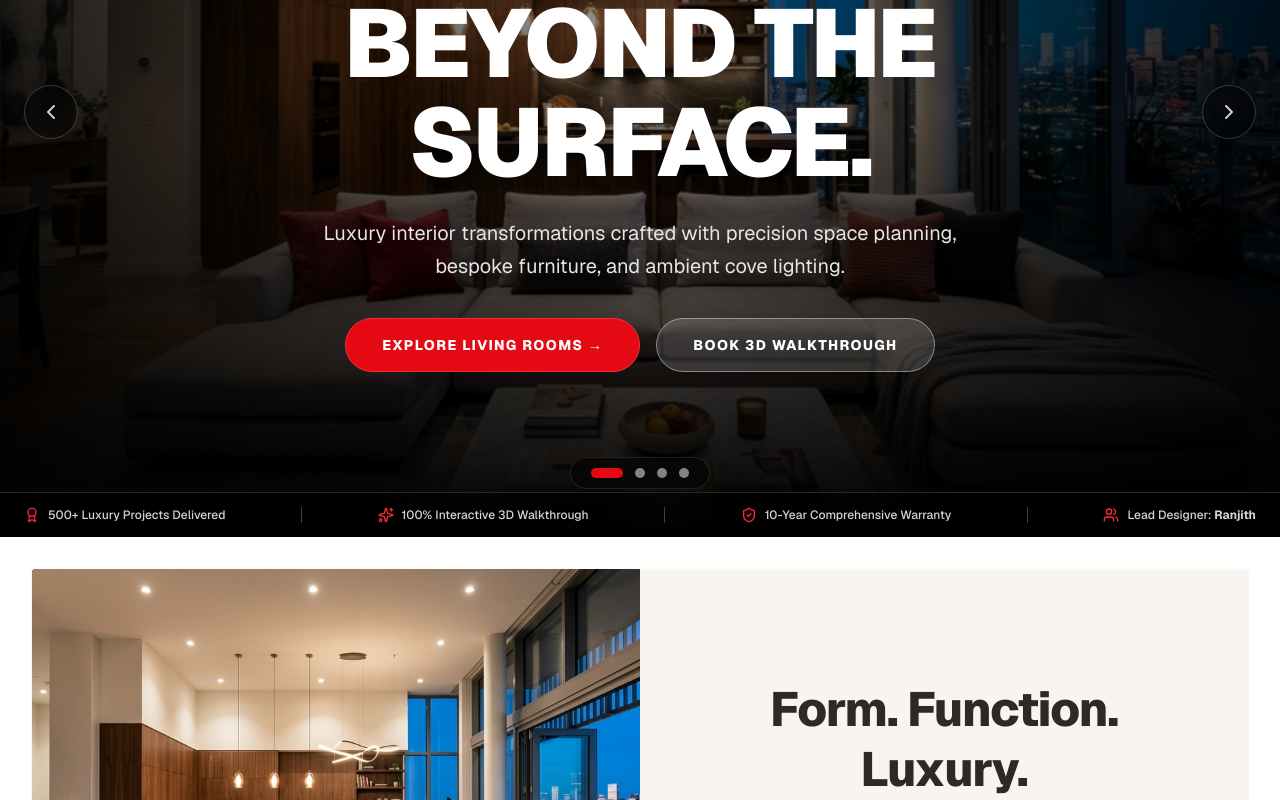
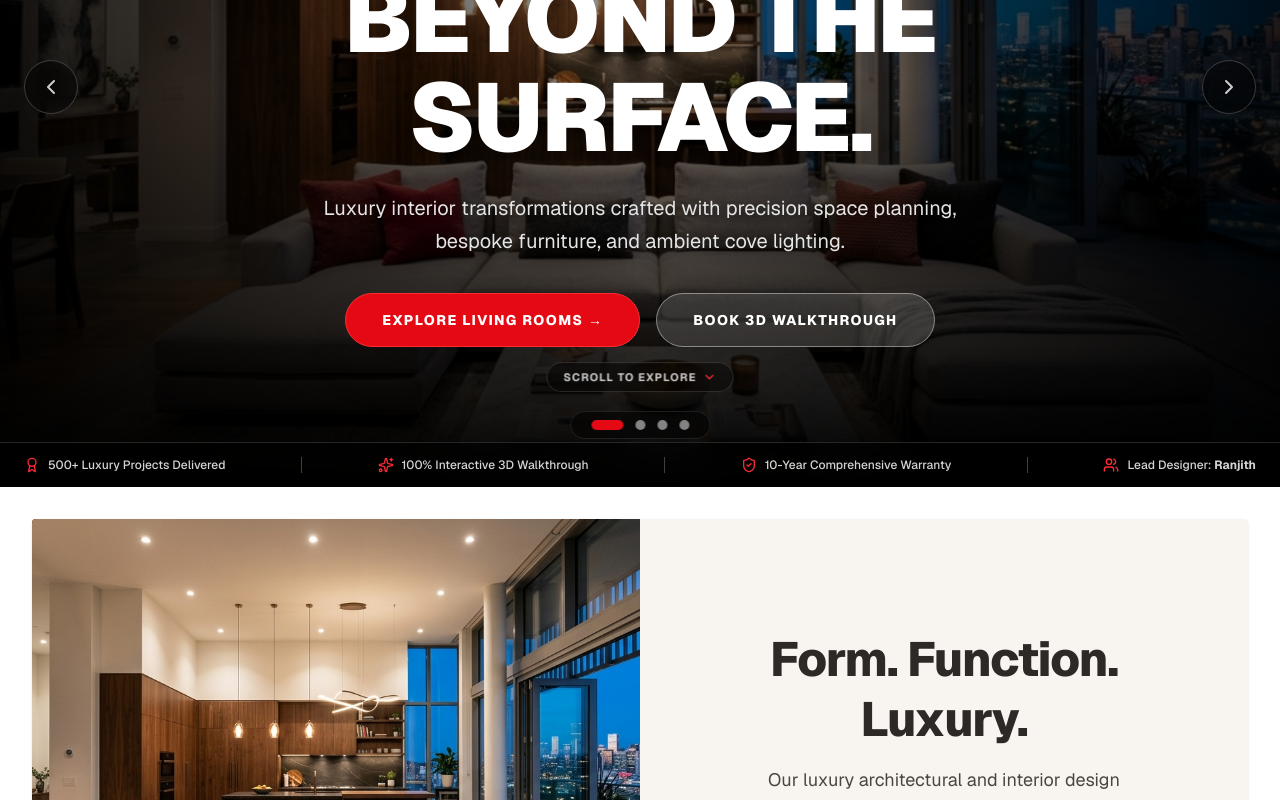
Before and after one commit to venkaat/nuform, a Next.js app: page / in a window 1280 px wide. Shown: the part 550-1350 px from the top of the page. Built offline with nearby package versions, Linux system fonts and the light colour scheme.

Commit message:
Set Cinematic Hero to 100vh full page coverage with animated scroll indicator before revealing rest of site

```diff
--- a/components/CinematicHero.tsx
+++ b/components/CinematicHero.tsx
@@ -1,7 +1,7 @@
 "use client";
 
 import React, { useState, useEffect, useRef } from "react";
-import { ChevronLeft, ChevronRight, Sparkles, ShieldCheck, Award, Users } from "lucide-react";
+import { ChevronLeft, ChevronRight, ChevronDown, Sparkles, ShieldCheck, Award, Users } from "lucide-react";
 
 interface CinematicHeroProps {
   onOpenConsultation: (serviceOrDesigner?: string) => void;
@@ -95,7 +95,7 @@ export default function CinematicHero({ onOpenConsultation, onHeroLoaded }: Cine
       ref={containerRef}
       onMouseMove={handleMouseMove}
       onMouseLeave={handleMouseLeave}
-      className="relative w-full h-[700px] sm:h-[780px] lg:h-[850px] bg-black overflow-hidden select-none"
+      className="relative w-full h-screen min-h-[100dvh] bg-black overflow-hidden select-none"
     >
 
       {/* BACKGROUND SLIDES WITH SLOW ZOOM & MOUSE PARALLAX EFFECT */}
@@ -218,8 +218,19 @@ export default function CinematicHero({ onOpenConsultation, onHeroLoaded }: Cine
         <ChevronRight className="w-6 h-6" />
       </button>
 
-      {/* SLIDE PROGRESS DOTS */}
-      <div className="absolute bottom-16 sm:bottom-12 left-1/2 -translate-x-1/2 z-30 flex items-center gap-3 bg-black/50 px-5 py-2.5 rounded-full backdrop-blur-md border border-white/10">
+      {/* SLIDE PROGRESS DOTS & SCROLL INDICATOR */}
+      <div className="absolute bottom-16 sm:bottom-12 left-1/2 -translate-x-1/2 z-30 flex flex-col items-center gap-3">
+        <button
+          onClick={() => {
+            window.scrollTo({ top: window.innerHeight, behavior: "smooth" });
+          }}
+          className="flex items-center gap-1.5 text-[11px] font-bold text-white/80 hover:text-white uppercase tracking-widest bg-black/40 hover:bg-black/70 backdrop-blur-md px-4 py-1.5 rounded-full border border-white/15 transition-all group animate-bounce cursor-pointer"
+        >
+          <span>Scroll to explore</span>
+          <ChevronDown className="w-3.5 h-3.5 text-red-500 group-hover:translate-y-0.5 transition-transform" />
+        </button>
+
+        <div className="flex items-center gap-3 bg-black/50 px-5 py-2 rounded-full backdrop-blur-md border border-white/10">
           {CINEMATIC_SLIDES.map((_, idx) => (
             <button
               key={idx}
@@ -233,6 +244,7 @@ export default function CinematicHero({ onOpenConsultation, onHeroLoaded }: Cine
             />
           ))}
         </div>
+      </div>
 
     </section>
   );
```
Lines whose indentation alone changed are shown as unchanged.
